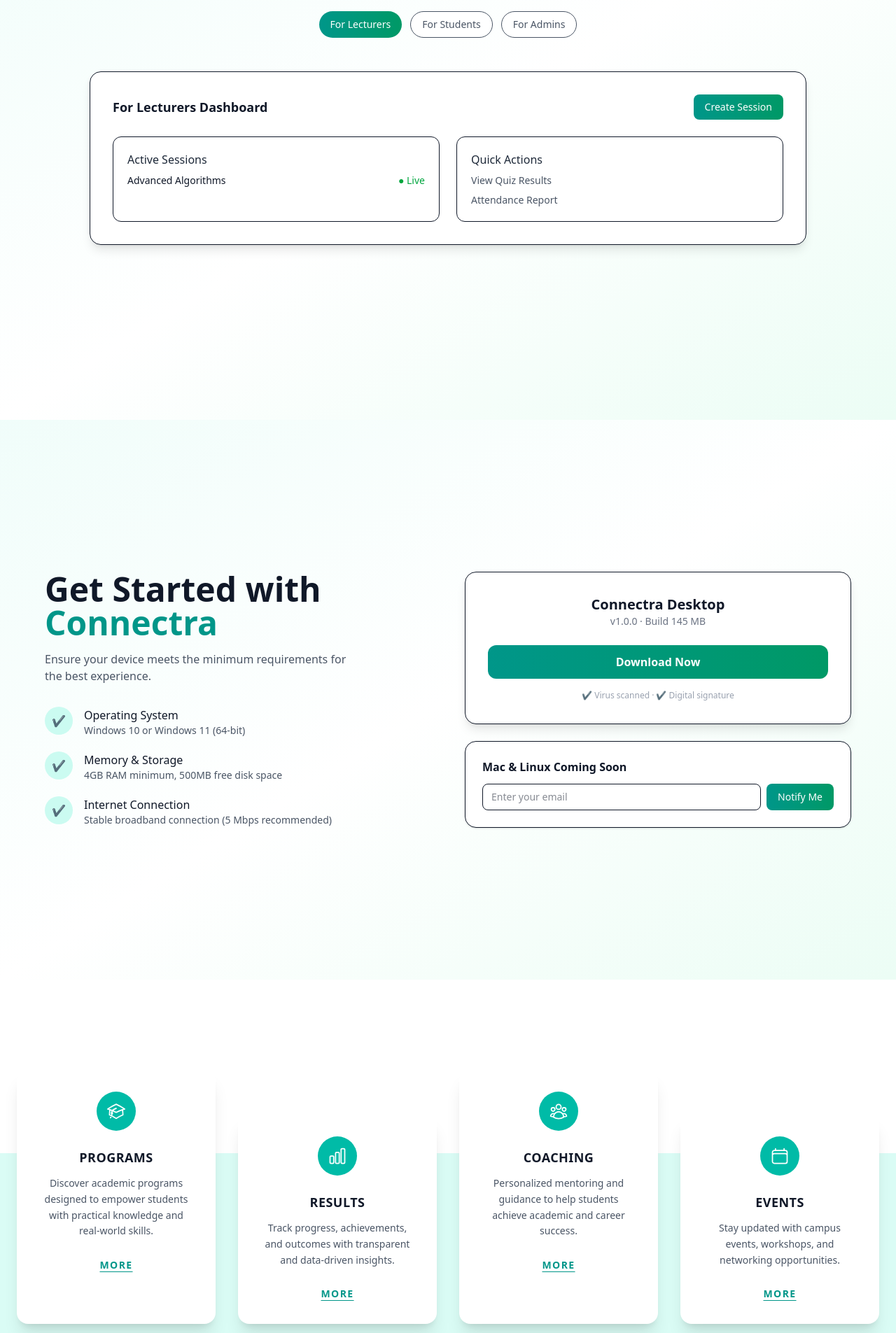
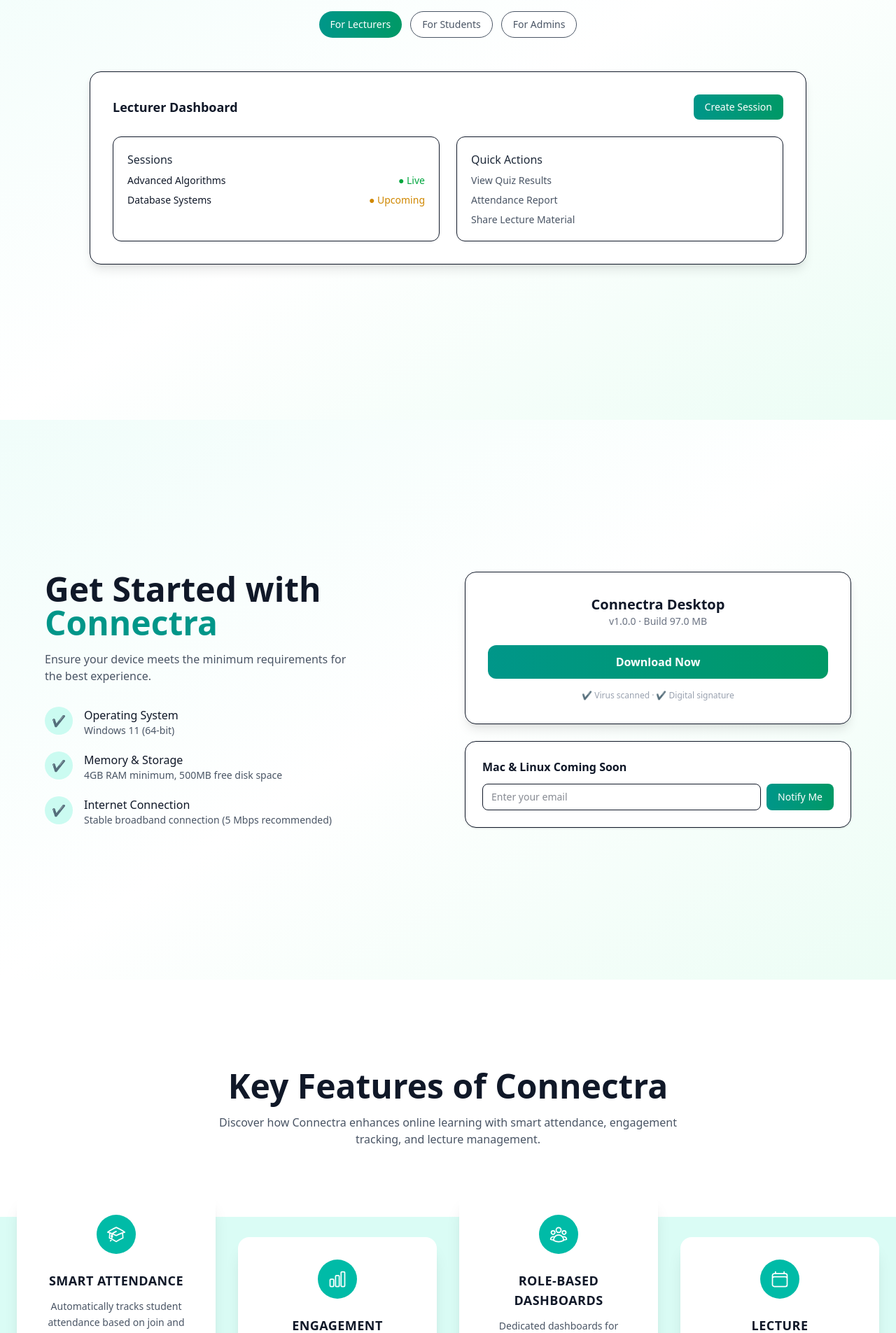
Before and after one commit to Nethmamlshni/connectra-landingPage, a Next.js app: page / in a window 1280 px wide. Shown: the part 1800-3705 px from the top of the page at 70% size. Built offline with nearby package versions, Linux system fonts and the light colour scheme.

Commit message:
add the .exe file

```diff
--- a/components/downloads/Download.tsx
+++ b/components/downloads/Download.tsx
@@ -55,7 +55,7 @@
           <ul className="space-y-5">
             <Requirement
               title="Operating System"
-              value="Windows 10 or Windows 11 (64-bit)"
+              value="Windows 11 (64-bit)"
             />
             <Requirement
               title="Memory & Storage"
@@ -79,16 +79,18 @@
           <div className="bg-white rounded-2xl shadow-lg p-8 text-center border">
             <h2 className="text-xl font-semibold text-gray-900">Connectra Desktop</h2>
             <p className="text-sm text-gray-500 mb-6">
-              v1.0.0 · Build 145 MB
+              v1.0.0 · Build 97.0 MB
             </p>
 
-            <motion.button
+            <motion.a
+              href="https://github.com/subhani-herath/connectra-frontend/releases/download/v1.0.0/Connectra-1.0.0-Windows-x64.exe"
+              download
               whileHover={{ scale: 1.05 }}
               whileTap={{ scale: 0.95 }}
-              className="w-full py-3 rounded-xl font-semibold text-white bg-gradient-to-r from-teal-600 to-emerald-600 hover:from-teal-700 hover:to-emerald-700 transition"
-            >
+              className="block w-full py-3 rounded-xl font-semibold text-white bg-gradient-to-r from-teal-600 to-emerald-600 hover:from-teal-700 hover:to-emerald-700 transition text-center"
+             >
               Download Now
-            </motion.button>
+            </motion.a>
 
             <p className="text-xs text-gray-400 mt-4">
               ✔ Virus scanned · ✔ Digital signature
--- a/components/features/Features.tsx
+++ b/components/features/Features.tsx
@@ -33,32 +33,32 @@
 }
 
 /* =========================
-   Feature Data
+   Feature Data – Connectra
 ========================= */
 
 const features = [
   {
-    title: "Programs",
+    title: "Smart Attendance",
     description:
-      "Discover academic programs designed to empower students with practical knowledge and real-world skills.",
+      "Automatically tracks student attendance based on join and leave time, ensuring accurate and fair participation records.",
     icon: AcademicCapIcon,
   },
   {
-    title: "Results",
+    title: "Engagement Monitoring",
     description:
-      "Track progress, achievements, and outcomes with transparent and data-driven insights.",
+      "Interactive quizzes and attention checks help lecturers monitor student engagement during live lectures.",
     icon: ChartBarIcon,
   },
   {
-    title: "Coaching",
+    title: "Role-Based Dashboards",
     description:
-      "Personalized mentoring and guidance to help students achieve academic and career success.",
+      "Dedicated dashboards for administrators, lecturers, and students with university-specific access and controls.",
     icon: UserGroupIcon,
   },
   {
-    title: "Events",
+    title: "Lecture Management",
     description:
-      "Stay updated with campus events, workshops, and networking opportunities.",
+      "Schedule classes, share and download lecture materials, and manage online sessions efficiently.",
     icon: CalendarIcon,
   },
 ]
@@ -72,6 +72,16 @@
     <section id="features" className="relative py-32 overflow-hidden">
       {/* Background band */}
       <div className="absolute inset-x-0 bottom-0 h-[60%] bg-teal-100/70 -z-10" />
+
+      {/* Section Title */}
+      <div className="max-w-3xl mx-auto text-center mb-16 px-6">
+        <h1 className="text-4xl md:text-5xl font-extrabold text-gray-900 mb-4">
+          Key Features of Connectra
+        </h1>
+        <p className="text-gray-600">
+          Discover how Connectra enhances online learning with smart attendance, engagement tracking, and lecture management.
+        </p>
+      </div>
 
       {/* Content */}
       <motion.div
--- a/components/get-connected/Get-connected.tsx
+++ b/components/get-connected/Get-connected.tsx
@@ -29,7 +29,7 @@
         <motion.a
           whileHover={{ scale: 1.05 }}
           whileTap={{ scale: 0.95 }}
-          href="#"
+          href="https://github.com/subhani-herath/connectra-frontend/releases/download/v1.0.0/Connectra-1.0.0-Windows-x64.exe"
           className="inline-flex items-center gap-3 bg-gradient-to-r bg-teal-700 hover:bg-teal-800 text-white px-8 py-4 rounded-xl shadow-lg  transition"
         >
           <Download />
--- a/components/tailored-experience/page.tsx
+++ b/components/tailored-experience/page.tsx
@@ -2,16 +2,63 @@
 
 import { useState } from "react"
 import { motion } from "framer-motion"
+import { useRouter } from "next/navigation"
 
+// Tabs
 const tabs = ["For Lecturers", "For Students", "For Admins"]
 
+// Role-specific data
+const roleData: Record<
+  string,
+  {
+    title: string
+    buttonText: string
+    sessions: { name: string; status: string }[]
+    actions: string[]
+  }
+> = {
+  "For Lecturers": {
+    title: "Lecturer Dashboard",
+    buttonText: "Create Session",
+    sessions: [
+      { name: "Advanced Algorithms", status: "Live" },
+      { name: "Database Systems", status: "Upcoming" },
+    ],
+    actions: ["View Quiz Results", "Attendance Report", "Share Lecture Material"],
+  },
+  "For Students": {
+    title: "Student Dashboard",
+    buttonText: "Join Session",
+    sessions: [
+      { name: "Advanced Algorithms", status: "Live" },
+      { name: "Database Systems", status: "Recorded" },
+    ],
+    actions: [
+      "Download Lecture Materials",
+      "Attempt Quizzes",
+      "View Grades & Feedback",
+    ],
+  },
+  "For Admins": {
+    title: "Admin Dashboard",
+    buttonText: "Manage Sessions",
+    sessions: [
+      { name: "Advanced Algorithms", status: "Live" },
+      { name: "Database Systems", status: "Live" },
+      { name: "Operating Systems", status: "Upcoming" },
+    ],
+    actions: ["Manage Users", "Monitor Engagement", "Generate Reports"],
+  },
+}
+
 export default function TailoredExperiencePage() {
+  const router = useRouter()
   const [active, setActive] = useState("For Lecturers")
+  const data = roleData[active]
 
   return (
     <div className="min-h-screen bg-gradient-to-br from-teal-50 via-white to-emerald-50 py-20 px-6">
       <div className="max-w-5xl mx-auto">
-
         {/* HEADER */}
         <h1 className="text-4xl md:text-5xl font-extrabold text-center text-gray-900">
           Tailored Experience
@@ -45,22 +92,36 @@
           className="bg-white rounded-2xl shadow-lg border p-8"
         >
           <div className="flex justify-between items-center mb-6">
-            <h3 className="font-semibold text-lg text-gray-900">
-              {active} Dashboard
-            </h3>
-
-            <button className="px-4 py-2 rounded-lg bg-gradient-to-r from-teal-600 to-emerald-600 text-white text-sm font-medium transition hover:from-teal-700 hover:to-emerald-700">
-              Create Session
+            <h3 className="font-semibold text-lg text-gray-900">{data.title}</h3>
+            <button type="button" onClick={() => router.push('/get-connected')} className="px-4 py-2 rounded-lg bg-gradient-to-r from-teal-600 to-emerald-600 text-white text-sm font-medium transition hover:from-teal-700 hover:to-emerald-700">
+              {data.buttonText}
             </button>
           </div>
 
           <div className="grid md:grid-cols-2 gap-6">
-            {/* Active Session */}
+            {/* Sessions */}
             <div className="border rounded-xl p-5">
-              <h4 className="font-medium mb-2 text-gray-800">Active Sessions</h4>
-              <div className="flex items-center justify-between text-sm">
-                <span>Advanced Algorithms</span>
-                <span className="text-green-600">● Live</span>
+              <h4 className="font-medium mb-2 text-gray-800">Sessions</h4>
+              <div className="space-y-2 text-sm">
+                {data.sessions.map((s, idx) => (
+                  <div
+                    key={idx}
+                    className="flex items-center justify-between text-sm"
+                  >
+                    <span>{s.name}</span>
+                    <span
+                      className={`${
+                        s.status === "Live"
+                          ? "text-green-600"
+                          : s.status === "Upcoming"
+                          ? "text-yellow-600"
+                          : "text-gray-500"
+                      }`}
+                    >
+                      ● {s.status}
+                    </span>
+                  </div>
+                ))}
               </div>
             </div>
 
@@ -68,13 +129,13 @@
             <div className="border rounded-xl p-5">
               <h4 className="font-medium mb-2 text-gray-800">Quick Actions</h4>
               <ul className="text-sm text-gray-600 space-y-2">
-                <li>View Quiz Results</li>
-                <li>Attendance Report</li>
+                {data.actions.map((action, idx) => (
+                  <li key={idx}>{action}</li>
+                ))}
               </ul>
             </div>
           </div>
         </motion.div>
-
       </div>
     </div>
   )
```
Also changed, not shown: public/team/f3.png (added).
